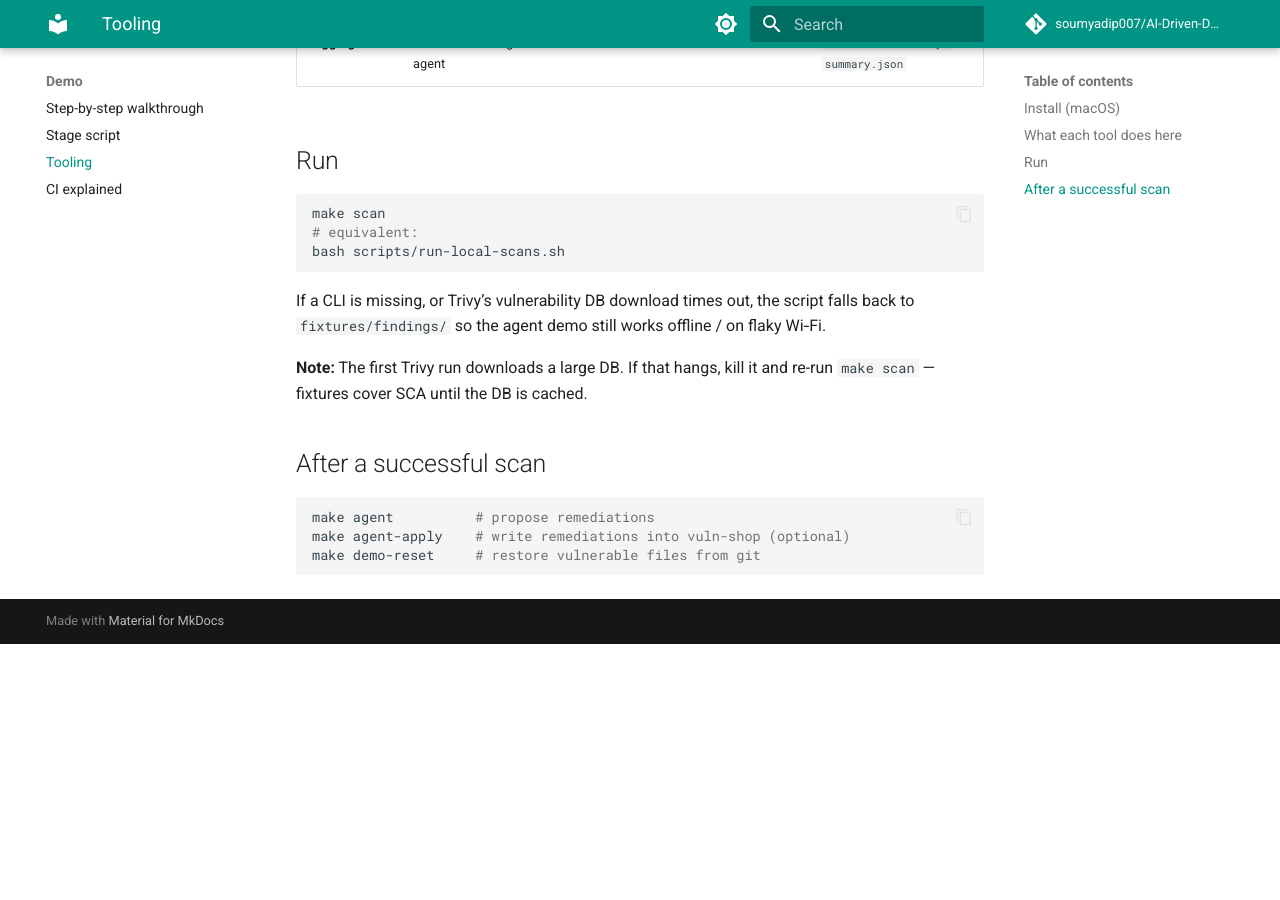
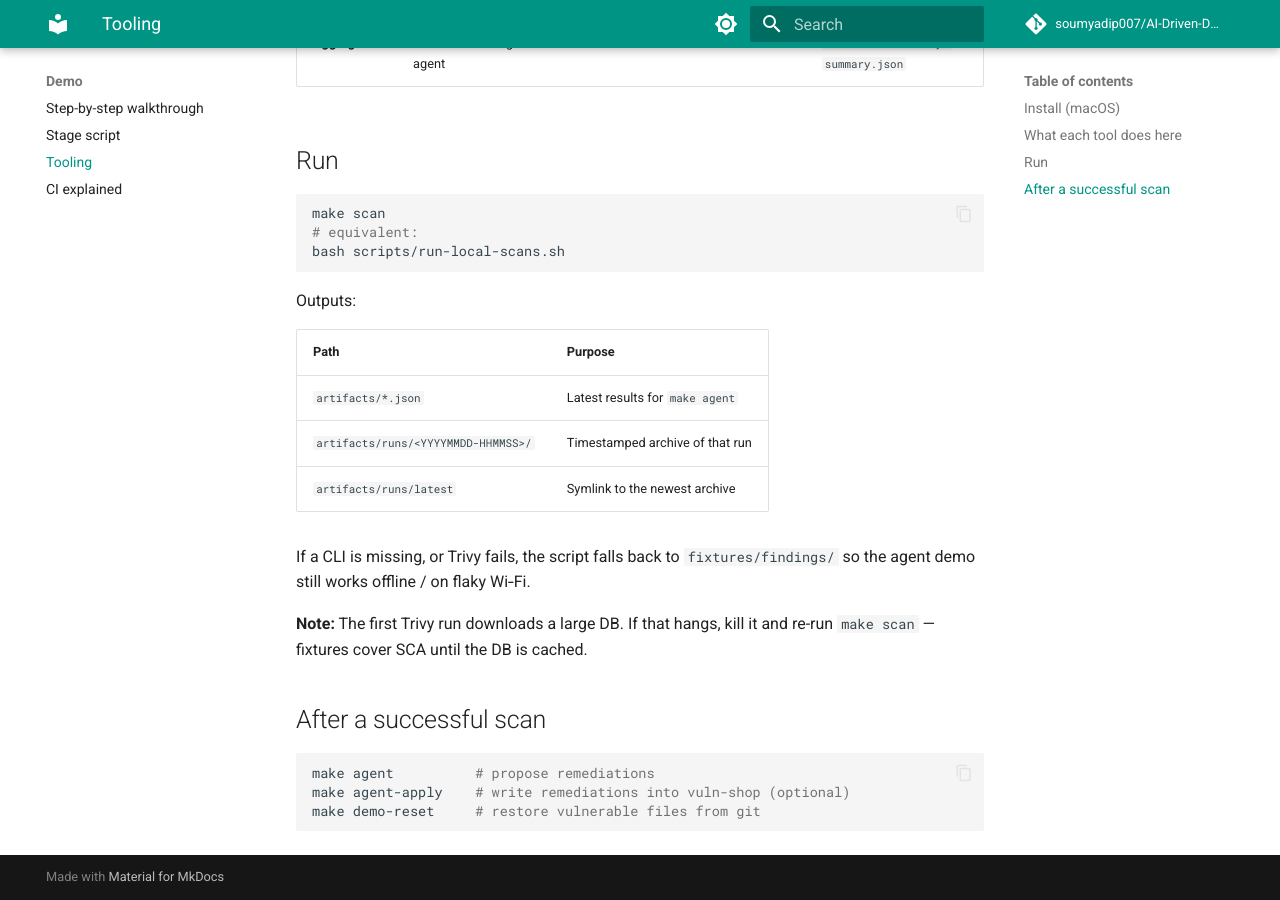
Before and after one commit to soumyadip007/AI-Driven-DevSecOps, an MkDocs documentation site: the page built from docs/tooling.md, in a window 1280 px wide and 900 px high, scrolled down 797 px. Built offline with MkDocs 1.6.1 and Material for MkDocs 9.7.7, drawn with Linux system fonts in a browser that asks for light colours; comment, search, counter and statistics services are not loaded; before the commit the page ends 1441 px from its top, so only the background shows below that.

Commit message:
fix(scan): avoid unbound TIMER under set -u; archive runs by timestamp
Empty TIMER arrays crash bash nounset on macOS. Call Trivy with an
explicit timeout path instead, and snapshot each make scan into
artifacts/runs/<YYYYMMDD-HHMMSS>/.

Co-authored-by: Cursor <cursoragent@cursor.com>

````diff
--- a/docs/tooling.md
+++ b/docs/tooling.md
@@ -30,7 +30,15 @@ make scan
 bash scripts/run-local-scans.sh
 ```
 
-If a CLI is missing, or Trivy’s vulnerability DB download times out, the script falls back to `fixtures/findings/` so the agent demo still works offline / on flaky Wi‑Fi.
+Outputs:
+
+| Path | Purpose |
+|------|---------|
+| `artifacts/*.json` | Latest results for `make agent` |
+| `artifacts/runs/<YYYYMMDD-HHMMSS>/` | Timestamped archive of that run |
+| `artifacts/runs/latest` | Symlink to the newest archive |
+
+If a CLI is missing, or Trivy fails, the script falls back to `fixtures/findings/` so the agent demo still works offline / on flaky Wi‑Fi.
 
 **Note:** The first Trivy run downloads a large DB. If that hangs, kill it and re-run `make scan` — fixtures cover SCA until the DB is cached.
 
````
Also changed, not shown: 2 other files.
